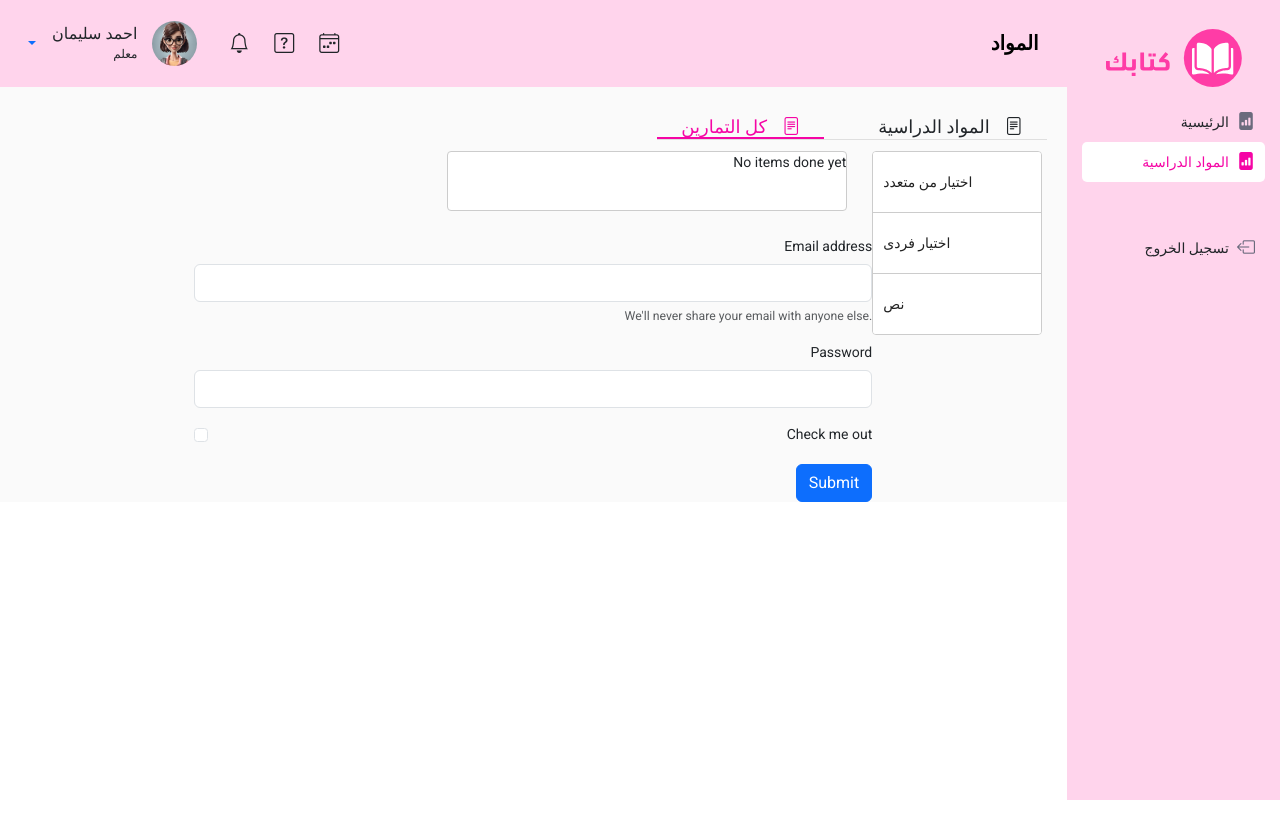
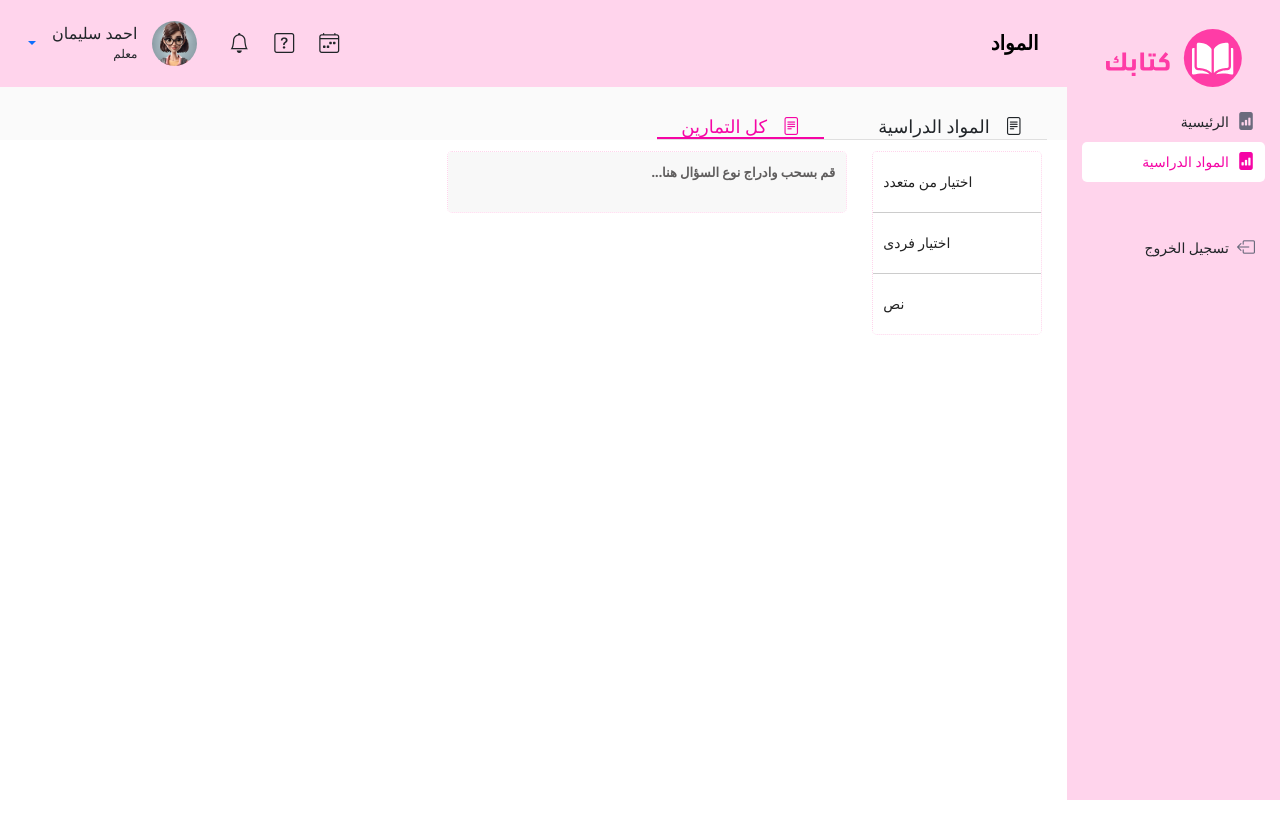
Before and after one commit to Lamyaeltatawy/ketabak-app, an Angular app in the folder ketabak/: page /subjects/exercises in a window 1280 px wide. Shown: the top 838 px of the page. Built offline with nearby package versions, Linux system fonts and the light colour scheme.

Commit message:
drag-drop-edit

```diff
--- a/ketabak/src/subjects/components/all-exercises/all-exercises.component.css
+++ b/ketabak/src/subjects/components/all-exercises/all-exercises.component.css
@@ -1,26 +1,46 @@
-.exercises-container{
-    padding: 11px 25px 0px 25px;
+.exercises-container {
+    text-align: right;
+    padding: 11px 25px 11px 25px;
     display: flex;
     flex-direction: row-reverse;
+    gap: 25px;
+    background-color: white;
 }
+
 .example-container {
+    text-align: right;
     width: 400px;
     max-width: 100%;
-    margin: 0 25px 25px 0;
+    margin: 0 0px 15px 0;
     display: inline-block;
     vertical-align: top;
+    border: none;
+    border: dotted 1px #FFD4EC;
+    border-radius: 5px;
+
 }
 
 .example-list {
-    border: solid 1px #ccc;
+    text-align: right;
     min-height: 60px;
-    background: white;
+    background: #F8F8F8;;
     border-radius: 4px;
     overflow: hidden;
     display: block;
+
+
+}
+.example-placeholder{
+text-align: right;
+    padding: 11px;
+    font-size: 13px;
+    color: #605e5e;
+    font-weight: bold;
+
 }
 
 .example-box {
+    text-align: right;
     padding: 20px 10px;
     border-bottom: solid 1px #ccc;
     color: rgba(0, 0, 0, 0.87);
@@ -57,3 +77,18 @@
 .example-list.cdk-drop-list-dragging .example-box:not(.cdk-drag-placeholder) {
     transition: transform 250ms cubic-bezier(0, 0, 0.2, 1);
 }
+
+.forms-container {
+    .multiple-form {}
+
+    .option {
+        background-color:
+            #F8F8F8;
+        margin-bottom: 11px;
+        border-radius: 15px;
+
+        div {
+            padding: 12px 18px 12px 18px;
+        }
+    }
+}
--- a/ketabak/src/subjects/components/all-exercises/all-exercises.component.html
+++ b/ketabak/src/subjects/components/all-exercises/all-exercises.component.html
@@ -10,34 +10,44 @@
             </div>
         </div>
     </div>
-    <div class="col-8">
-        <div class="example-container">
+    <div class="col-10">
+        <div class="example-container ">
 
             <div cdkDropList #doneList="cdkDropList" [cdkDropListData]="done" [cdkDropListConnectedTo]="[todoList]"
                 class="example-list" (cdkDropListDropped)="drop($event)">
-                <div *ngIf="done.length === 0" class="example-placeholder">No items done yet</div>
+                <div *ngIf="done.length === 0" class="example-placeholder">...قم بسحب وادراج نوع السؤال هنا  </div>
 
                 <div class="example-box" *ngFor="let item of done" cdkDrag>{{item}}</div>
 
             </div>
         </div>
         <div class="forms-container">
-            <form>
+            <div class="multiple-form option" *ngIf="questionType == 'اختيار من متعدد'" >
                 <div class="mb-3">
+                    <h1>multiple</h1>
                   <label for="exampleInputEmail1" class="form-label">Email address</label>
                   <input type="email" class="form-control" id="exampleInputEmail1" aria-describedby="emailHelp">
                   <div id="emailHelp" class="form-text">We'll never share your email with anyone else.</div>
                 </div>
+              </div>
+              <div class="single-form option" *ngIf="questionType == 'اختيار فردى'">
                 <div class="mb-3">
-                  <label for="exampleInputPassword1" class="form-label">Password</label>
-                  <input type="password" class="form-control" id="exampleInputPassword1">
+                    <h1>single</h1>
+                  <label for="exampleInputEmail1" class="form-label">Email address</label>
+                  <input type="email" class="form-control" id="exampleInputEmail1" aria-describedby="emailHelp">
+                  <div id="emailHelp" class="form-text">We'll never share your email with anyone else.</div>
                 </div>
-                <div class="mb-3 form-check">
-                  <input type="checkbox" class="form-check-input" id="exampleCheck1">
-                  <label class="form-check-label" for="exampleCheck1">Check me out</label>
+
+              </div>
+              <div class="text-form option" *ngIf="questionType == 'نص'">
+                <div class="mb-3">
+                    <h1>text</h1>
+                  <label for="exampleInputEmail1" class="form-label">Email address</label>
+                  <input type="email" class="form-control" id="exampleInputEmail1" aria-describedby="emailHelp">
+                  <div id="emailHelp" class="form-text">We'll never share your email with anyone else.</div>
                 </div>
-                <button type="submit" class="btn btn-primary">Submit</button>
-              </form>
+
+              </div>
         </div>
     </div>
 </div>
--- a/ketabak/src/subjects/components/all-exercises/all-exercises.component.ts
+++ b/ketabak/src/subjects/components/all-exercises/all-exercises.component.ts
@@ -12,7 +12,7 @@ import {
   styleUrls: ['./all-exercises.component.css']
 })
 export class AllExercisesComponent implements OnInit {
-
+public questionType: string='' ;
   constructor() { }
 
   ngOnInit(): void {
@@ -37,16 +37,11 @@ export class AllExercisesComponent implements OnInit {
       console.log("dragged event",event);
       if(event.container.data.length >0){
         event.container.data.forEach(element => {
-          if(element == 'اختيار من متعدد'){
-            console.log("Multiple Choice");
-          }
-          else if(element == 'اختيار فردى'){
-            console.log("Single Choice");
-          }
-          else if(element == 'نص'){
-            console.log("Text");
-          }
+          this.questionType = element;
         });
+      }
+      if(event.container.data.length ==0){
+        this.questionType = '';
       }
     }
 
```
Lines whose indentation alone changed are shown as unchanged.
